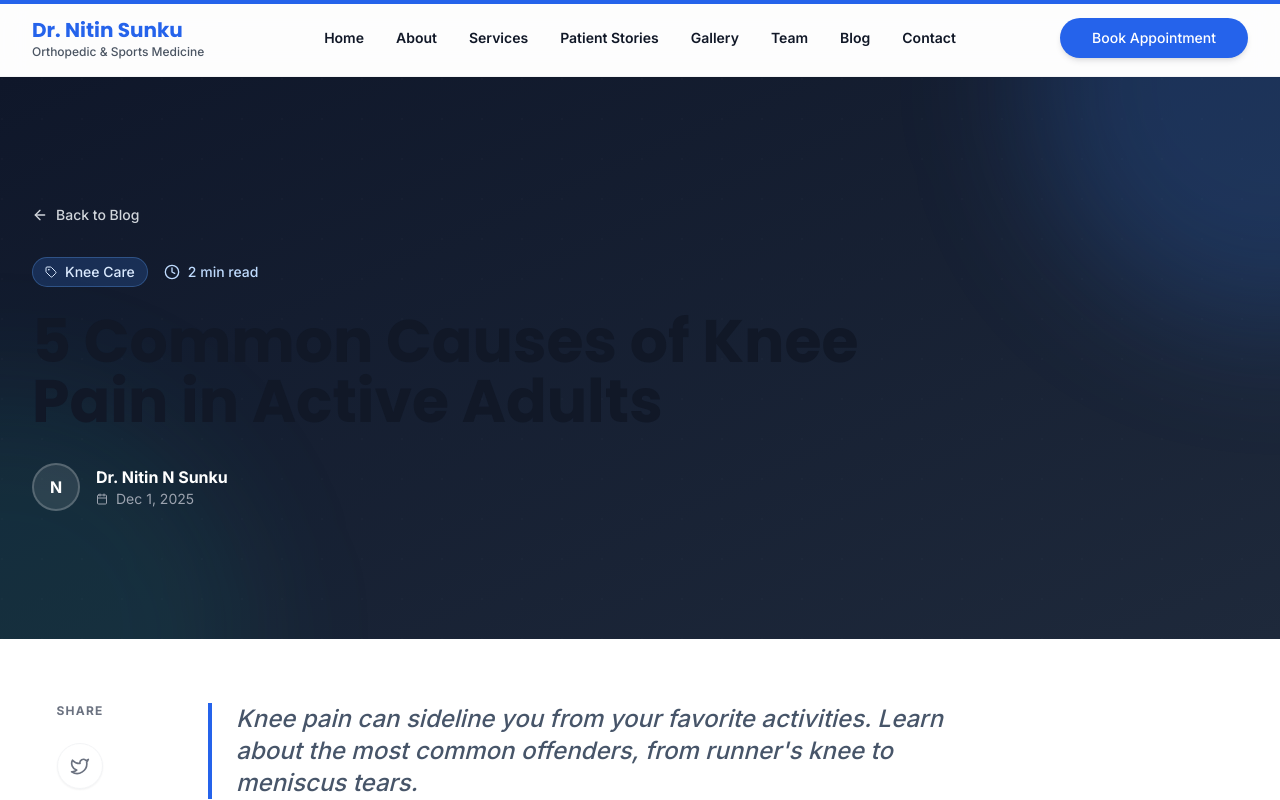
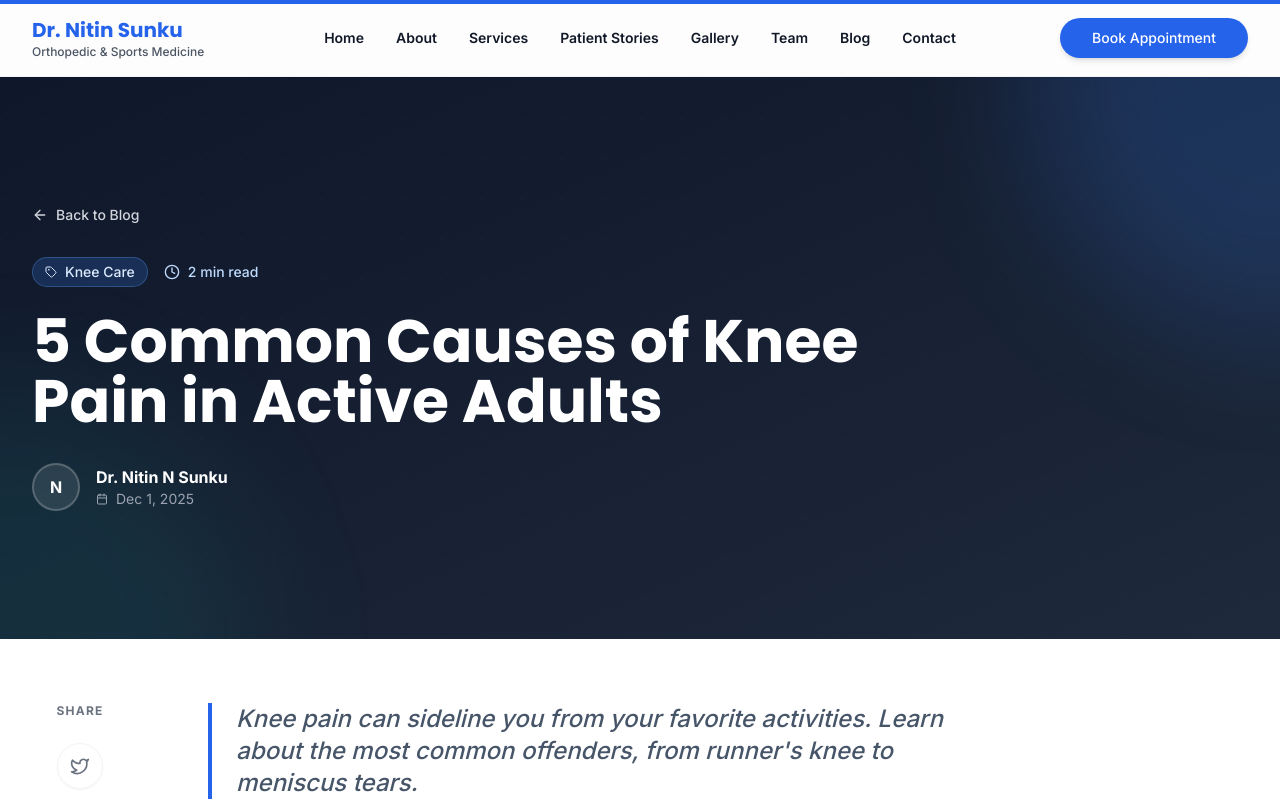
Before and after one commit to adonisarun123/dr-nitin, a Next.js app: page /blog/common-causes-knee-pain in a window 1280 px wide. Shown: the top 800 px of the page. Built offline with nearby package versions, Linux system fonts and the light colour scheme.

Commit message:
fix: blog title visibility in hero section

```diff
--- a/app/blog/[slug]/page.tsx
+++ b/app/blog/[slug]/page.tsx
@@ -80,7 +80,7 @@
                             </span>
                         </div>
 
-                        <h1 className="text-3xl md:text-5xl lg:text-6xl font-heading font-bold mb-8 leading-tight max-w-4xl">
+                        <h1 className="text-3xl md:text-5xl lg:text-6xl font-heading font-bold mb-8 leading-tight max-w-4xl text-white">
                             {post.title}
                         </h1>
 
```
